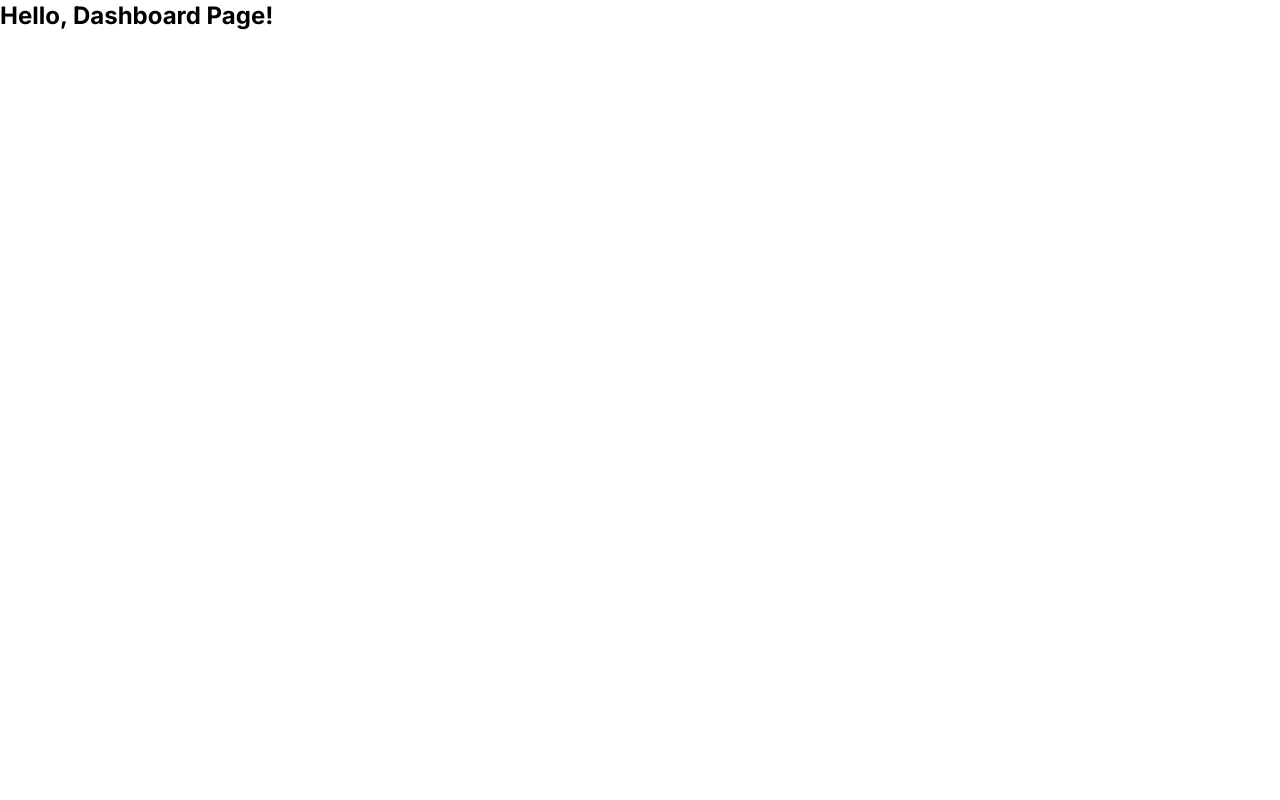
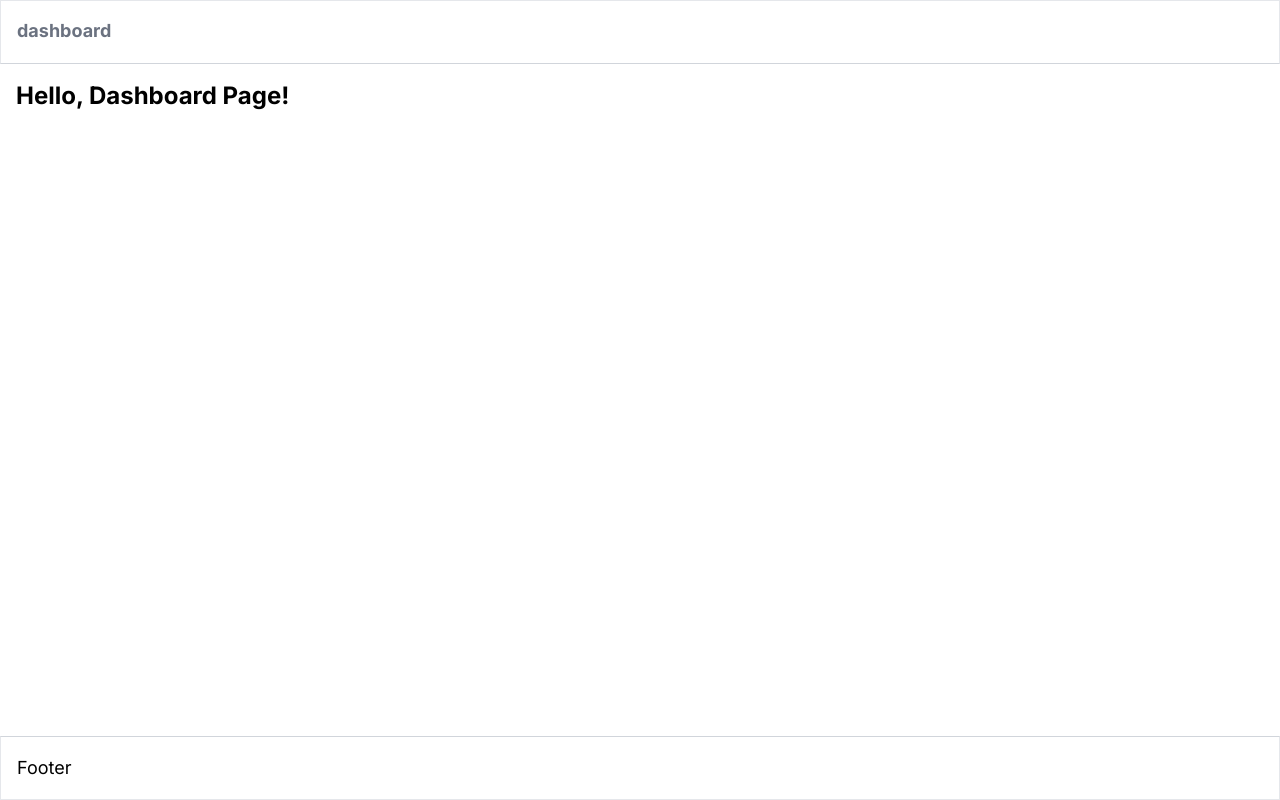
Before and after one commit to ssabii/app-router-example, a Next.js app: page /dashboard in a window 1280 px wide. Built offline with nearby package versions, Linux system fonts and the light colour scheme.

Commit message:
feat: layout 예제 구현

```diff
--- /dev/null
+++ b/app/dashboard/Footer.tsx
@@ -0,0 +1,9 @@
+function Footer() {
+  return (
+    <footer className="flex h-16 items-center border border-t-gray-300 p-4">
+      <p className="text-lg">Footer</p>
+    </footer>
+  );
+}
+
+export default Footer;
--- /dev/null
+++ b/app/dashboard/NavLinks.tsx
@@ -0,0 +1,20 @@
+import Link from "next/link";
+
+function NavLinks() {
+  return (
+    <header className="h-16 border border-b-gray-300 p-4">
+      <ol className="flex items-center gap-1 fill-gray-500 text-lg font-bold text-gray-500">
+        <li>
+          <Link
+            href="/dashboard"
+            className='hover:text-gray-700'
+          >
+            dashboard
+          </Link>
+        </li>
+      </ol>
+    </header>
+  );
+}
+
+export default NavLinks;
--- /dev/null
+++ b/app/dashboard/layout.tsx
@@ -0,0 +1,15 @@
+import Link from "next/link";
+import NavLinks from "./NavLinks";
+import Footer from "./Footer";
+
+export default function Layout({ children }: { children: React.ReactNode }) {
+  return (
+    <>
+      <NavLinks />
+      <section className="h-[calc(100vh-128px)] p-4">
+        {children}
+      </section>
+      <Footer />
+    </>
+  );
+}
```
